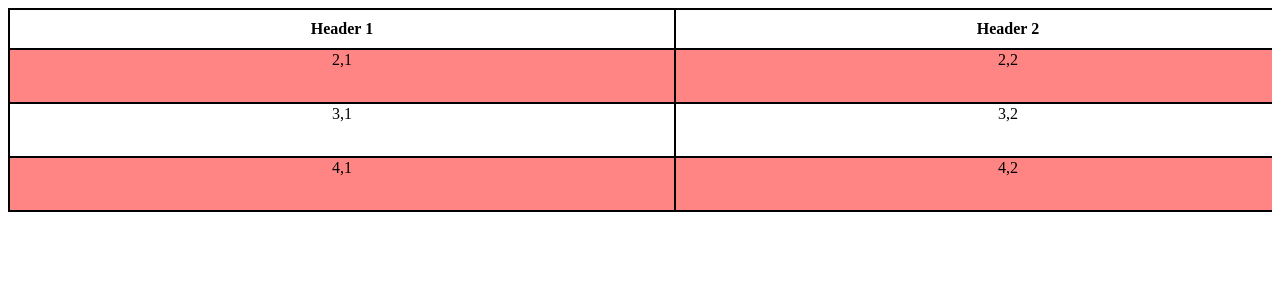
After one commit to seba0413/Programacion-LaboratorioIII, a PHP site: page /table.html in a window 1280 px wide. The commit adds this page. Shown: the top 300 px of the page. Run offline with PHP 8.4, Linux system fonts and the light colour scheme.

Commit message:
css segunda parte

```diff
--- a/LaboratorioClase3/css/nav.css
+++ b/LaboratorioClase3/css/nav.css
@@ -39,7 +39,7 @@ ul li a{
         border-bottom: 4px grey solid;
         position: relative;
         left: -50px;
-        transition: left 0.5s;
+        transition: left 1s ease-in;
     }
 }
 
--- /dev/null
+++ b/LaboratorioClase3/css/table.css
@@ -0,0 +1,35 @@
+table,th,tr,td{
+    border: 2px black solid;
+    border-collapse: collapse;
+}
+
+table{
+    width: 2000px;
+}
+
+tr:nth-child(even){
+    background-color: rgba(255,10, 10, 0.5);
+    transition: background-color 3s;
+}
+
+td{
+    height: 50px;
+    text-align: center;
+    vertical-align: top;
+}
+
+th{
+    padding: 10px;
+}
+
+tr:hover{
+    background-color: rgba(0,245, 10, 1);
+}
+
+.overflowx{
+    overflow-x: scroll;
+}
+
+.overflowy{
+    overflow-y: hidden;
+}
--- /dev/null
+++ b/LaboratorioClase3/table.html
@@ -0,0 +1,37 @@
+<!DOCTYPE html>
+<html lang="es">
+<head>
+    <meta charset="UTF-8">
+    <meta name="viewport" content="width=device-width, initial-scale=1.0">
+    <meta http-equiv="X-UA-Compatible" content="ie=edge">
+    <link rel="stylesheet" href="css/table.css">
+    <title>Document</title>
+</head>
+<body>
+    <div class="overflowx overflowy">
+        <table>
+            <tr>
+                <th>Header 1</th>
+                <th>Header 2</th>
+                <th>Header 3</th>
+            </tr>
+            <tr>
+                <td>2,1</td>
+                <td>2,2</td>
+                <td>2,3</td>
+            </tr>
+            <tr>
+                <td>3,1</td>
+                <td>3,2</td>
+                <td>3,3</td>
+            </tr>
+            <tr>
+                <td>4,1</td>
+                <td>4,2</td>
+                <td>4,3</td>
+            </tr>
+        </table>
+    </div>
+
+</body>
+</html>
```
Also changed, not shown: LaboratorioClase3/css/position.css (added, +21 -0 lines), LaboratorioClase3/position.html (added, +20 -0 lines).
